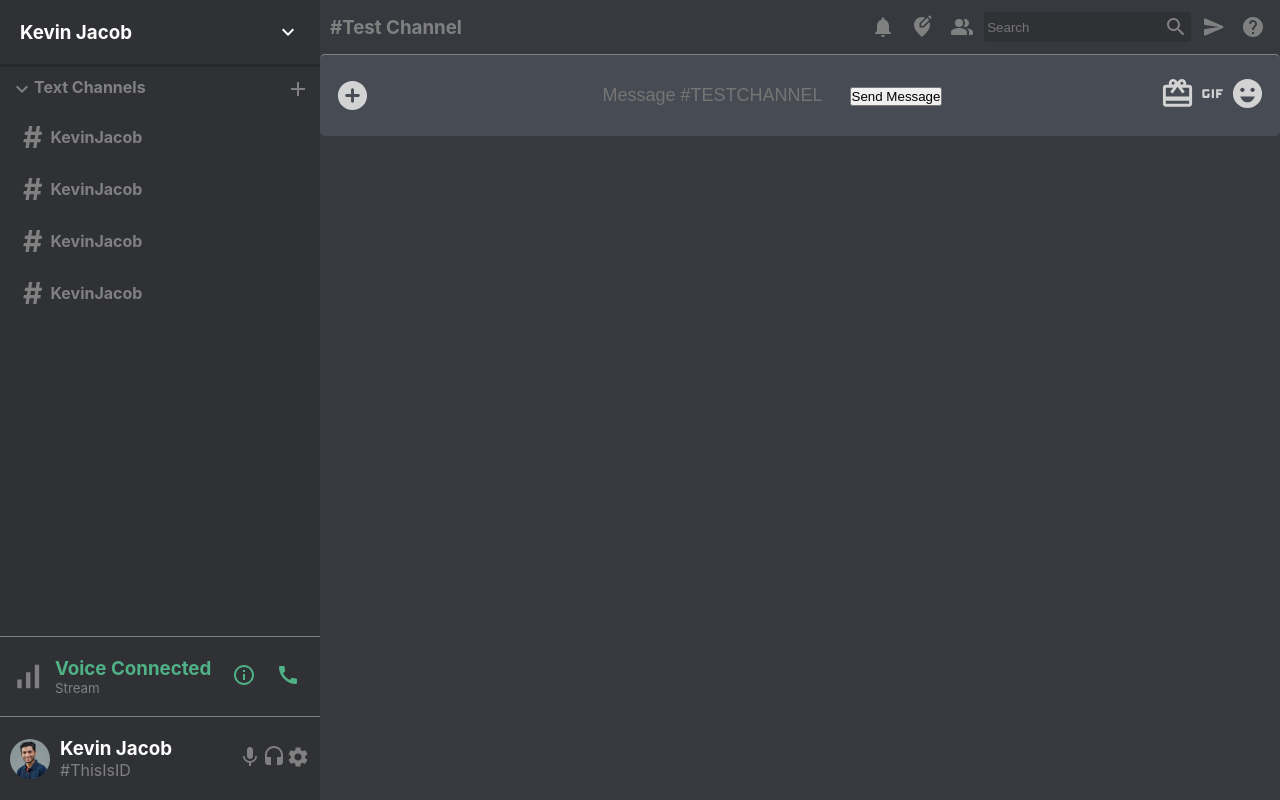
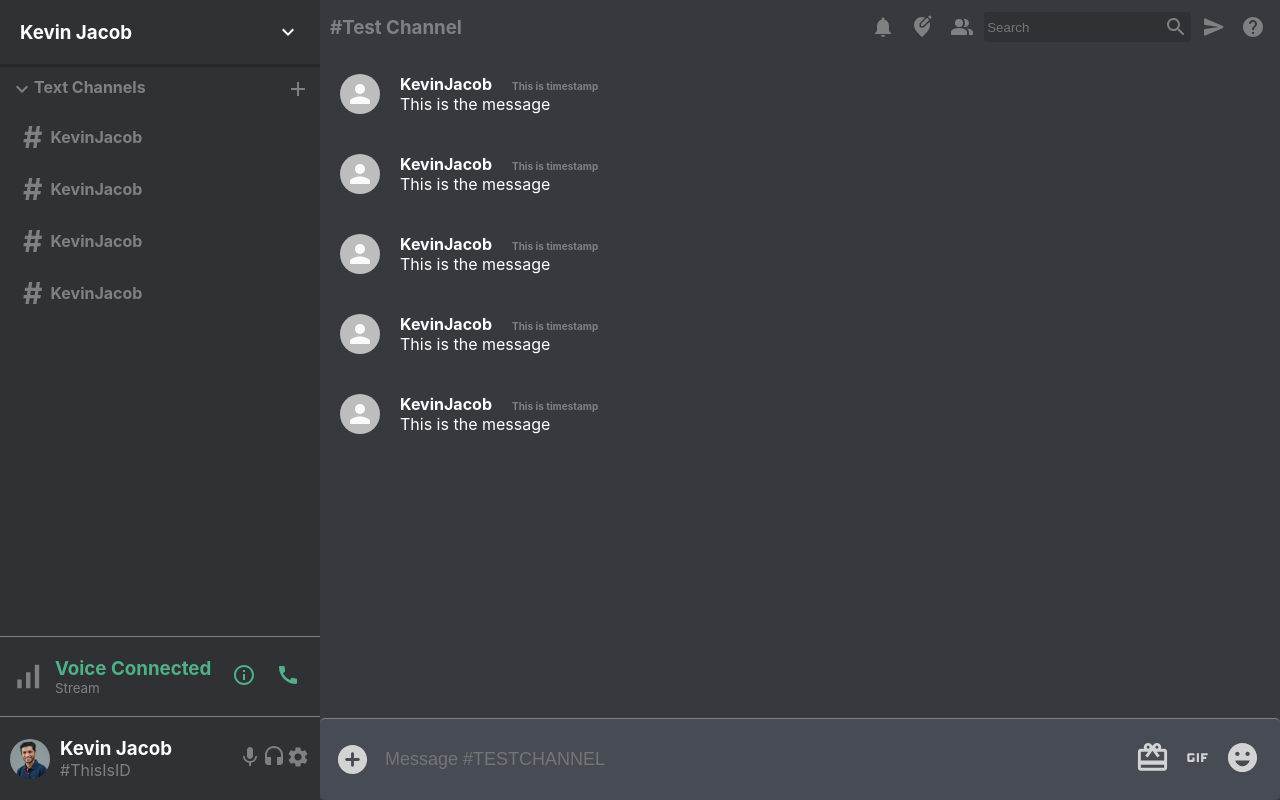
Before and after one commit to kevinjacob2001/Discord-clone, a React (Create React App) app: page / in a window 1280 px wide. Built offline with nearby package versions, Linux system fonts and the light colour scheme.

Commit message:
adding message card

```diff
--- a/src/Components/Chat/Chat.css
+++ b/src/Components/Chat/Chat.css
@@ -21,7 +21,24 @@
     padding: 15px;
     background: transparent;
     border: none;
+    width: 100%;
     outline-width: 0;
     color: white;
     font-size: large;
   }
+
+  .chat__input>form{
+      flex: 1;
+  }
+
+  .chat__inputButton{
+      display: none;
+  }
+
+  .chat__inputIcons>.MuiSvgIcon-root{
+      padding: 5px;
+  }
+
+  .chat__message{
+      flex: 1;
+  }
--- a/src/Components/Chat/Chat.jsx
+++ b/src/Components/Chat/Chat.jsx
@@ -1,8 +1,6 @@
 import React from 'react';
 
 import './Chat.css'
-
-import ChatHeader from '../ChatHeader/ChatHeader';
 
 import AddCircleRoundedIcon from '@material-ui/icons/AddCircleRounded';
 import CardGiftcardIcon from '@material-ui/icons/CardGiftcard';
@@ -10,6 +8,8 @@ import EmojiEmotionsIcon from '@material-ui/icons/EmojiEmotions';
 import GifIcon from '@material-ui/icons/Gif';
 
 
+import ChatHeader from '../ChatHeader/ChatHeader';
+import Message from '../Message/Message'
 
 function Chat(){
     return(
@@ -17,7 +17,11 @@ function Chat(){
             <ChatHeader/>
 
             <div className="chat__message">
-
+               <Message/>
+               <Message/>
+               <Message/>
+               <Message/>
+               <Message/>
             </div>
             <div className="chat__input">
                 <AddCircleRoundedIcon fontSize="large"/>
--- /dev/null
+++ b/src/Components/Message/Message.css
@@ -0,0 +1,15 @@
+.message{
+    display: flex;
+    align-items: center;
+    padding: 20px;
+    color: white;
+}
+.message__info{
+    margin-left: 20px;
+}
+
+.message__timestamp{
+    color: gray;
+    margin-left: 20px;
+    font-size: x-small;
+}
--- /dev/null
+++ b/src/Components/Message/Message.jsx
@@ -0,0 +1,22 @@
+import React from 'react';
+
+import './Message.css'
+
+import {Avatar} from '@material-ui/core'
+
+
+const Message=()=>{
+    return(
+        <div className="message">
+           <Avatar/>
+           <div className="message__info">
+               <h4>KevinJacob
+                   <span className="message__timestamp">This is timestamp</span>
+               </h4>
+               <p>This is the message</p>
+           </div>
+        </div>
+    )
+}
+
+export default Message;
```
Also changed, not shown: 1 other file (tests, documents, lock files or other folders).
